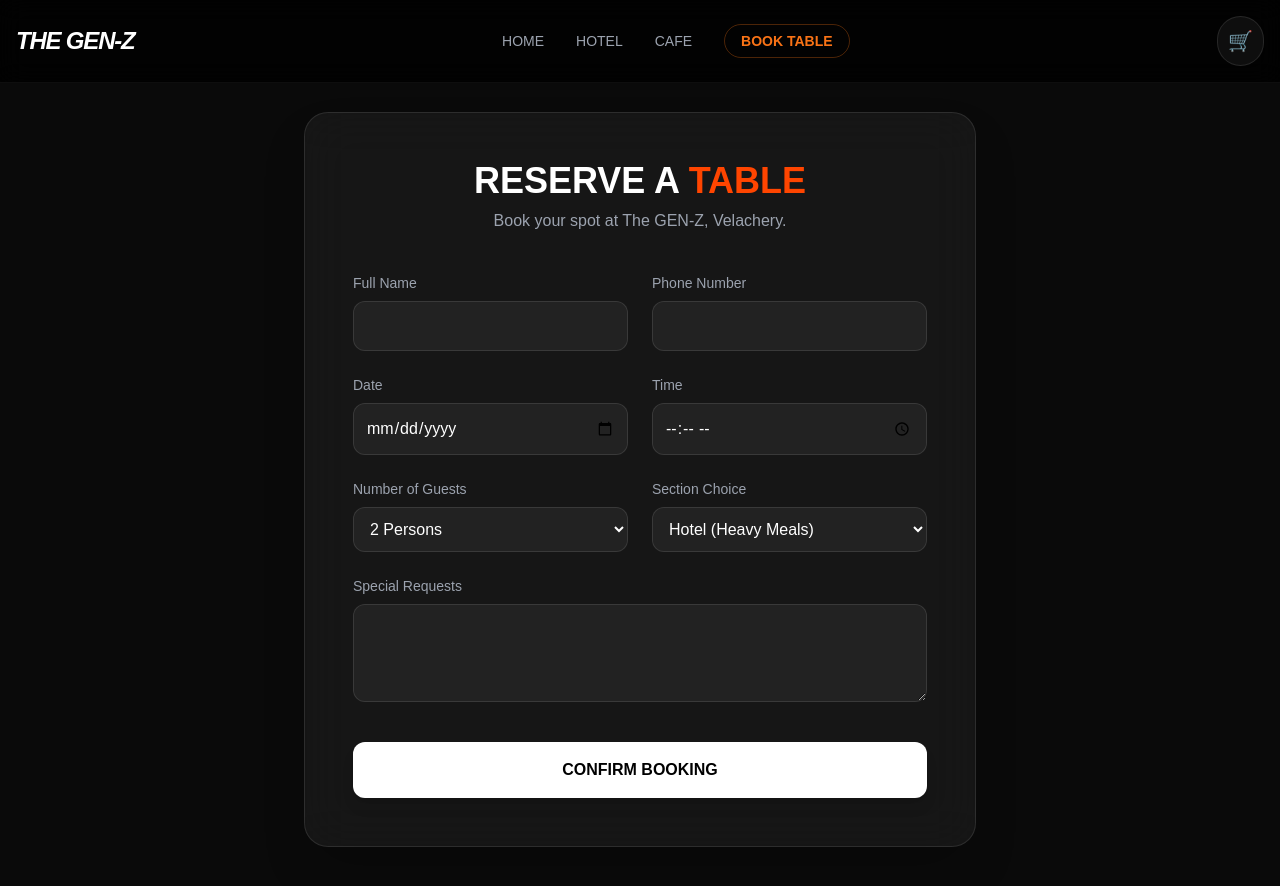
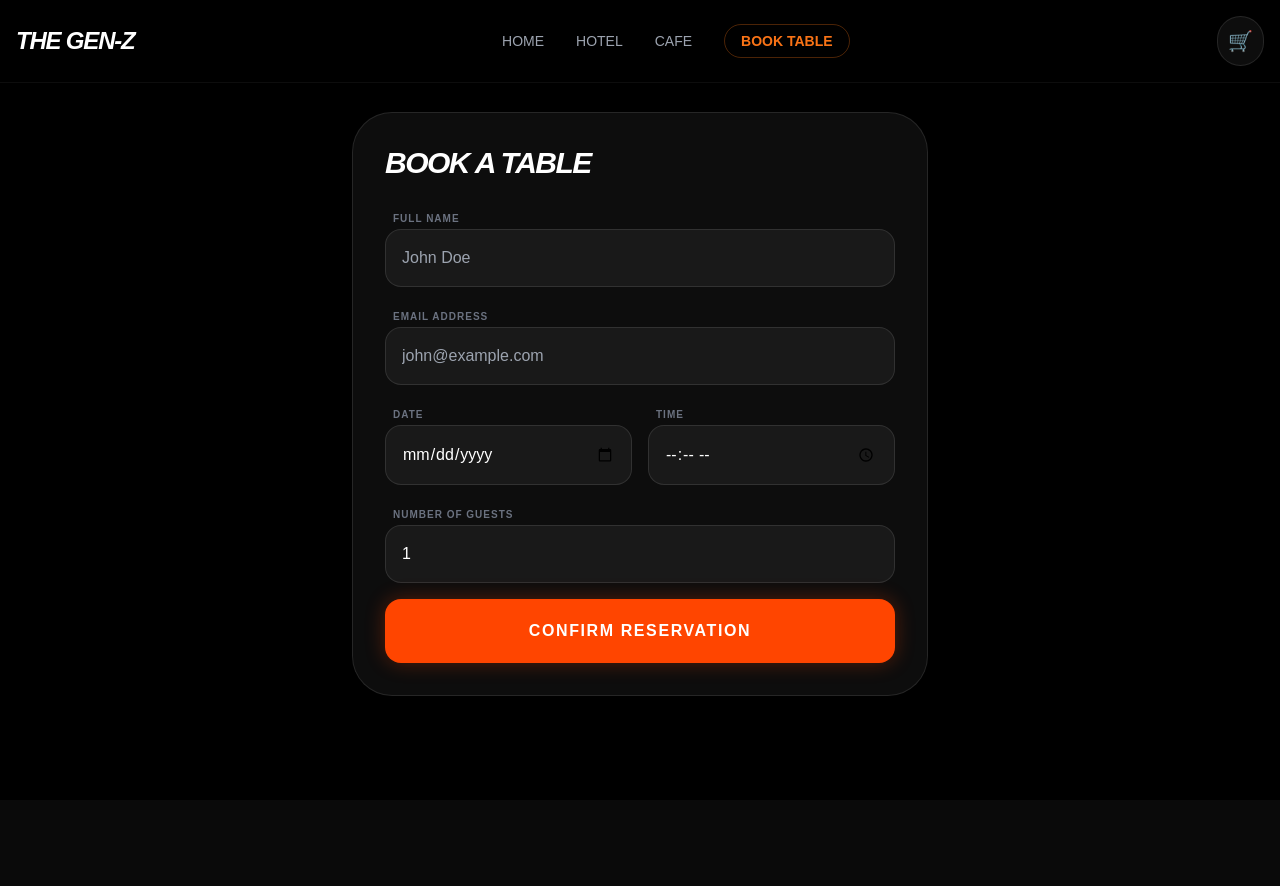
Before and after one commit to rishikeshmb2007-art/FUTURE_FS_03, a React (Vite) app in the folder the-gen-z/: page /reserve in a window 1280 px wide. Shown: the top 886 px of the page. After the commit the page ends 800 px from the top, so only its background shows below. Built offline with nearby package versions, Linux system fonts and the light colour scheme.

Commit message:
Admin Panel problem cleared

```diff
--- a/the-gen-z/src/App.jsx
+++ b/the-gen-z/src/App.jsx
@@ -7,6 +7,10 @@ import Home from './pages/Home';
 import HotelMenu from './pages/HotelMenu';
 import CafeMenu from './pages/CafeMenu';
 import Reservations from './pages/Reservations';
+import Admin from './pages/Admin'; // Mela import pannunga
+
+// Inside <Routes>
+<Route path="/admin-gz-2026" element={<Admin />} />
 
 function App() {
   return (
@@ -19,6 +23,7 @@ function App() {
           <Route path="/hotel-menu" element={<HotelMenu />} />
           <Route path="/cafe-menu" element={<CafeMenu />} />
           <Route path="/reserve" element={<Reservations />} />
+          <Route path="/admin-gz-2026" element={<Admin />} />
         </Routes>
       </Router>
     </CartProvider>
--- /dev/null
+++ b/the-gen-z/src/pages/Admin.jsx
@@ -0,0 +1,61 @@
+import React, { useEffect, useState } from 'react';
+import axios from 'axios';
+
+const Admin = () => {
+  const [bookings, setBookings] = useState([]);
+  const [loading, setLoading] = useState(true);
+
+  useEffect(() => {
+    fetchBookings();
+  }, []);
+
+  const fetchBookings = async () => {
+    try {
+      const response = await axios.get('http://localhost:5000/api/reservations'); // Backend URL
+      setBookings(response.data);
+      setLoading(false);
+    } catch (error) {
+      console.error("Error fetching bookings", error);
+      setLoading(false);
+    }
+  };
+
+  return (
+    <div className="min-h-screen bg-black pt-28 px-6">
+      <div className="max-w-6xl mx-auto">
+        <h1 className="text-4xl font-black text-white italic mb-10 tracking-tighter">ADMIN <span className="text-hotel-glow">PANEL</span></h1>
+
+        {loading ? (
+          <p className="text-gray-500">Loading bookings...</p>
+        ) : (
+          <div className="overflow-x-auto border border-white/10 rounded-2xl">
+            <table className="w-full text-left border-collapse">
+              <thead className="bg-white/5 text-gray-400 text-xs uppercase tracking-widest">
+                <tr>
+                  <th className="p-4">Customer</th>
+                  <th className="p-4">Email</th>
+                  <th className="p-4">Date & Time</th>
+                  <th className="p-4">Guests</th>
+                  <th className="p-4">Status</th>
+                </tr>
+              </thead>
+              <tbody className="text-white">
+                {bookings.map((b) => (
+                  <tr key={b._id} className="border-t border-white/5 hover:bg-white/5 transition-colors">
+                    <td className="p-4 font-bold">{b.name}</td>
+                    <td className="p-4 text-gray-400">{b.email}</td>
+                    <td className="p-4">{b.date} at {b.time}</td>
+                    <td className="p-4 text-hotel-glow font-bold">{b.guests}</td>
+                    <td className="p-4 text-green-500">Confirmed</td>
+                  </tr>
+                ))}
+              </tbody>
+            </table>
+          </div>
+        )}
+      </div>
+    </div>
+  );
+};
+
+export default Admin;
--- a/the-gen-z/src/pages/Reservations.jsx
+++ b/the-gen-z/src/pages/Reservations.jsx
@@ -1,135 +1,94 @@
 import React, { useState } from 'react';
+import axios from 'axios';
 import { motion } from 'framer-motion';
-import axios from 'axios'; // The Bridge!
 
 const Reservations = () => {
   const [formData, setFormData] = useState({
     name: '',
-    phone: '',
+    email: '',
     date: '',
     time: '',
-    guests: '2',
-    section: 'Hotel',
-    message: ''
+    guests: 1
   });
 
-  const [status, setStatus] = useState(''); // To show success/error message
+  const handleChange = (e) => {
+    setFormData({ ...formData, [e.target.name]: e.target.value });
+  };
 
   const handleSubmit = async (e) => {
     e.preventDefault();
-    setStatus('Booking...'); // Loading state
-
     try {
-      // Sending data to our Node.js backend
+      // Backend URL check pannikonga (5000 port)
       const response = await axios.post('http://localhost:5000/api/reservations', formData);
-
-      if(response.status === 201) {
-        setStatus('Success! Table Reserved 🎉');
-        // Clear the form after success
-        setFormData({ name: '', phone: '', date: '', time: '', guests: '2', section: 'Hotel', message: '' });
-      }
-    } catch (error) {
-      console.error("Booking Error:", error);
-      setStatus('Failed to book. Please try again.');
+      alert("✅ " + response.data.message);
+      setFormData({ name: '', email: '', date: '', time: '', guests: 1 }); // Clear form
+    } catch (err) {
+      console.error(err);
+      alert("❌ Failed to book table. Check console for details.");
     }
   };
 
   return (
-    <div className="min-h-screen bg-darkbg pt-28 pb-12 px-6 flex justify-center items-center">
-      <motion.div
-        initial={{ opacity: 0, scale: 0.9 }}
-        animate={{ opacity: 1, scale: 1 }}
-        className="w-full max-w-2xl bg-white/5 backdrop-blur-xl border border-white/10 p-8 md:p-12 rounded-3xl shadow-2xl"
-      >
-        <div className="text-center mb-10">
-          <h1 className="text-4xl font-bold text-white mb-2">RESERVE A <span className="text-hotel-glow">TABLE</span></h1>
-          <p className="text-gray-400">Book your spot at The GEN-Z, Velachery.</p>
-        </div>
+    <div className="min-h-screen bg-black pt-28 pb-10 px-6">
+      <div className="max-w-xl mx-auto bg-white/5 p-8 rounded-[2.5rem] border border-white/10 backdrop-blur-xl">
+        <h2 className="text-3xl font-black text-white italic mb-6 tracking-tighter uppercase">Book A Table</h2>
 
-        <form onSubmit={handleSubmit} className="grid grid-cols-1 md:grid-cols-2 gap-6">
-          <div className="flex flex-col">
-            <label className="text-sm text-gray-400 mb-2">Full Name</label>
+        <form onSubmit={handleSubmit} className="space-y-4">
+          <div>
+            <label className="text-[10px] text-gray-500 font-bold uppercase tracking-widest ml-2">Full Name</label>
             <input
-              type="text" required value={formData.name}
-              className="bg-white/5 border border-white/10 rounded-xl p-3 text-white focus:border-hotel-glow outline-none transition-all"
-              onChange={(e) => setFormData({...formData, name: e.target.value})}
+              type="text" name="name" placeholder="John Doe" required
+              className="w-full bg-white/5 border border-white/10 p-4 rounded-2xl text-white focus:border-hotel-glow outline-none transition-all"
+              value={formData.name} onChange={handleChange}
             />
           </div>
 
-          <div className="flex flex-col">
-            <label className="text-sm text-gray-400 mb-2">Phone Number</label>
+          <div>
+            <label className="text-[10px] text-gray-500 font-bold uppercase tracking-widest ml-2">Email Address</label>
             <input
-              type="tel" required value={formData.phone}
-              className="bg-white/5 border border-white/10 rounded-xl p-3 text-white focus:border-hotel-glow outline-none transition-all"
-              onChange={(e) => setFormData({...formData, phone: e.target.value})}
+              type="email" name="email" placeholder="john@example.com" required
+              className="w-full bg-white/5 border border-white/10 p-4 rounded-2xl text-white focus:border-hotel-glow outline-none transition-all"
+              value={formData.email} onChange={handleChange}
             />
           </div>
 
-          <div className="flex flex-col">
-            <label className="text-sm text-gray-400 mb-2">Date</label>
+          <div className="grid grid-cols-2 gap-4">
+            <div>
+              <label className="text-[10px] text-gray-500 font-bold uppercase tracking-widest ml-2">Date</label>
+              <input
+                type="date" name="date" required
+                className="w-full bg-white/5 border border-white/10 p-4 rounded-2xl text-white focus:border-hotel-glow outline-none transition-all"
+                value={formData.date} onChange={handleChange}
+              />
+            </div>
+            <div>
+              <label className="text-[10px] text-gray-500 font-bold uppercase tracking-widest ml-2">Time</label>
+              <input
+                type="time" name="time" required
+                className="w-full bg-white/5 border border-white/10 p-4 rounded-2xl text-white focus:border-hotel-glow outline-none transition-all"
+                value={formData.time} onChange={handleChange}
+              />
+            </div>
+          </div>
+
+          <div>
+            <label className="text-[10px] text-gray-500 font-bold uppercase tracking-widest ml-2">Number of Guests</label>
             <input
-              type="date" required value={formData.date}
-              className="bg-white/5 border border-white/10 rounded-xl p-3 text-white focus:border-hotel-glow outline-none transition-all"
-              onChange={(e) => setFormData({...formData, date: e.target.value})}
+              type="number" name="guests" min="1" max="20" required
+              className="w-full bg-white/5 border border-white/10 p-4 rounded-2xl text-white focus:border-hotel-glow outline-none transition-all"
+              value={formData.guests} onChange={handleChange}
             />
           </div>
 
-          <div className="flex flex-col">
-            <label className="text-sm text-gray-400 mb-2">Time</label>
-            <input
-              type="time" required value={formData.time}
-              className="bg-white/5 border border-white/10 rounded-xl p-3 text-white focus:border-hotel-glow outline-none transition-all"
-              onChange={(e) => setFormData({...formData, time: e.target.value})}
-            />
-          </div>
-
-          <div className="flex flex-col">
-            <label className="text-sm text-gray-400 mb-2">Number of Guests</label>
-            <select
-              value={formData.guests}
-              className="bg-white/5 border border-white/10 rounded-xl p-3 text-white focus:border-hotel-glow outline-none transition-all"
-              onChange={(e) => setFormData({...formData, guests: e.target.value})}
-            >
-              {[1,2,3,4,5,6,7,8].map(num => <option key={num} value={num} className="bg-darkbg">{num} Persons</option>)}
-            </select>
-          </div>
-
-          <div className="flex flex-col">
-            <label className="text-sm text-gray-400 mb-2">Section Choice</label>
-            <select
-              value={formData.section}
-              className="bg-white/5 border border-white/10 rounded-xl p-3 text-white focus:border-hotel-glow outline-none transition-all"
-              onChange={(e) => setFormData({...formData, section: e.target.value})}
-            >
-              <option value="Hotel" className="bg-darkbg">Hotel (Heavy Meals)</option>
-              <option value="Cafe" className="bg-darkbg">Cafe (Snacks & Chill)</option>
-            </select>
-          </div>
-
-          <div className="md:col-span-2 flex flex-col">
-            <label className="text-sm text-gray-400 mb-2">Special Requests</label>
-            <textarea
-              rows="3" value={formData.message}
-              className="bg-white/5 border border-white/10 rounded-xl p-3 text-white focus:border-hotel-glow outline-none transition-all"
-              onChange={(e) => setFormData({...formData, message: e.target.value})}
-            ></textarea>
-          </div>
-
-          <button
+          <motion.button
+            whileHover={{ scale: 1.02 }} whileTap={{ scale: 0.98 }}
             type="submit"
-            className="md:col-span-2 mt-4 py-4 bg-white text-black font-bold rounded-xl hover:bg-hotel-glow hover:text-white transition-all duration-300 shadow-lg"
+            className="w-full py-5 bg-hotel-glow text-white font-black rounded-2xl shadow-[0_0_20px_rgba(255,69,0,0.3)] uppercase tracking-widest mt-4"
           >
-            CONFIRM BOOKING
-          </button>
-
-          {/* Status Message */}
-          {status && (
-            <div className={`md:col-span-2 text-center font-bold mt-2 ${status.includes('Success') ? 'text-green-400' : 'text-hotel-glow'}`}>
-              {status}
-            </div>
-          )}
+            Confirm Reservation
+          </motion.button>
         </form>
-      </motion.div>
+      </div>
     </div>
   );
 };
```
